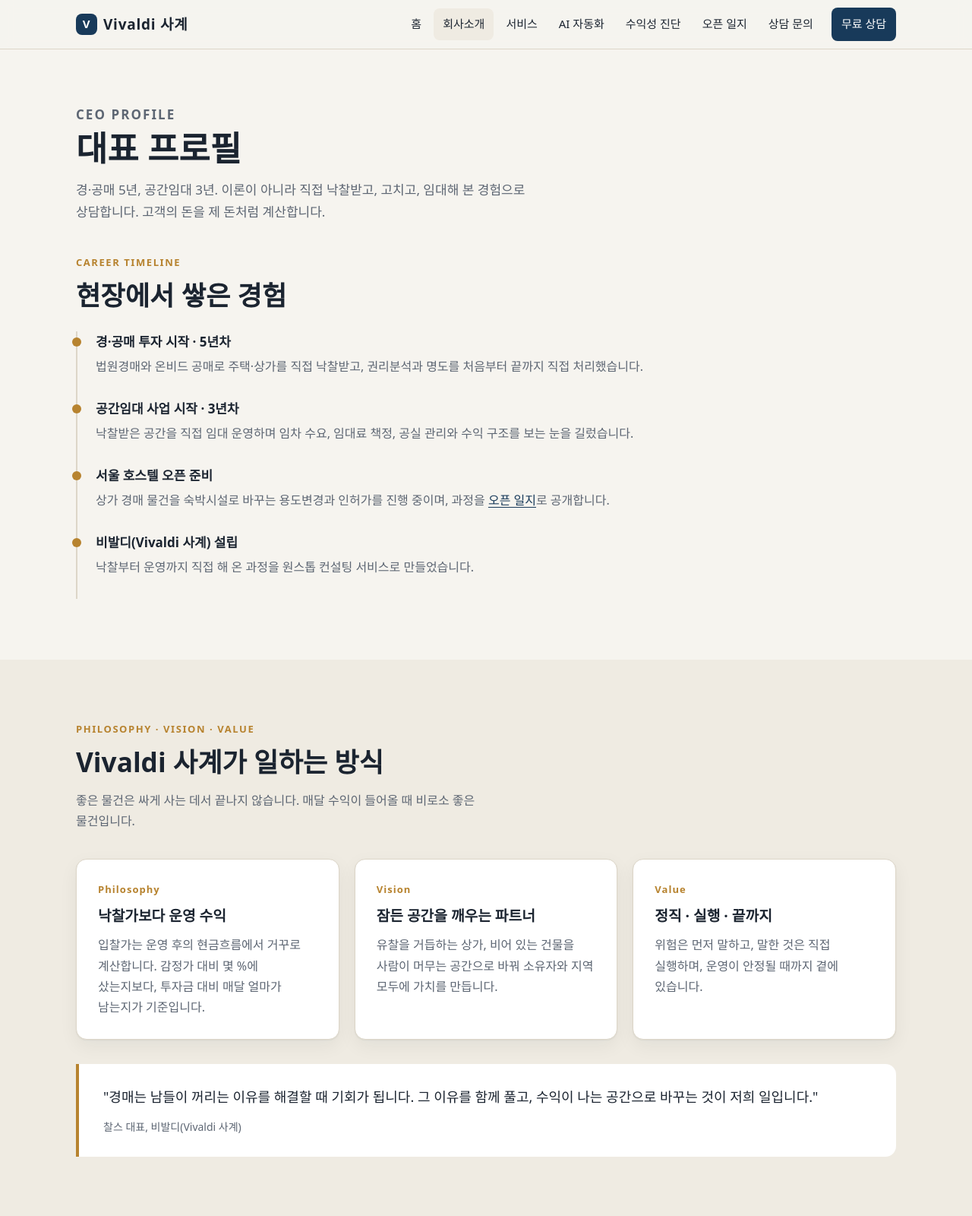
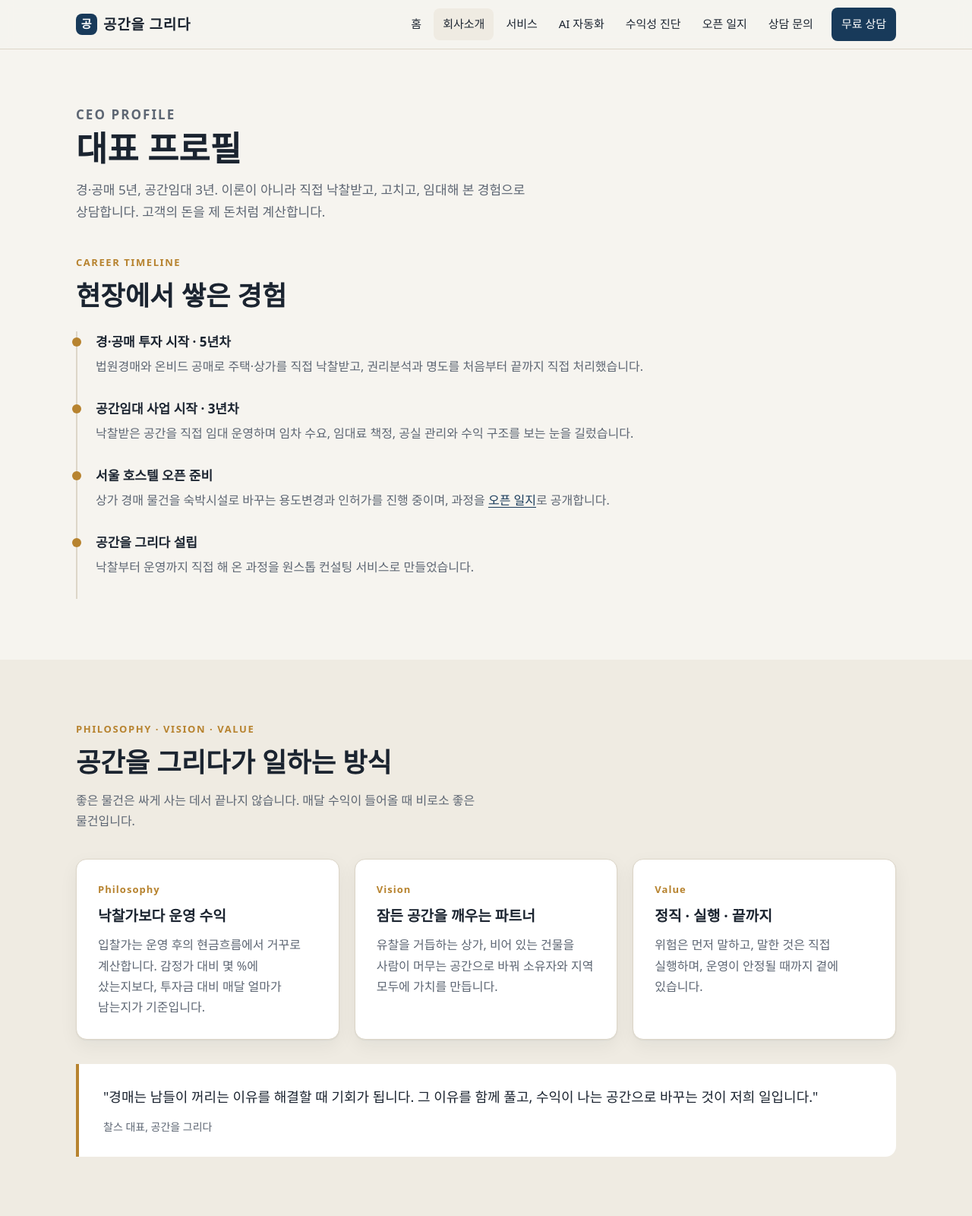
Before and after one commit to xpotray-kor/xpotray-kor.github.io, a plain HTML site: page about.html in a window 1280 px wide. Shown: the top 1600 px of the page at 76% size. Drawn offline with Linux system fonts and the light colour scheme; a web font is replaced by a local one.

Commit message:
Rename site brand to 공간을 그리다
Co-Authored-By: Claude Opus 5.5 <noreply@anthropic.com>
Claude-Session: https://claude.ai/code/session_01PWrYe5o1GPs2HZ7n2eoFEn

```diff
--- a/about.html
+++ b/about.html
@@ -3,7 +3,7 @@
 <head>
   <meta charset="utf-8">
   <meta name="viewport" content="width=device-width, initial-scale=1">
-  <title>회사소개 | Vivaldi 사계</title>
+  <title>회사소개 | 공간을 그리다</title>
   <meta name="description" content="경매·공매 투자와 숙박업 운영을 직접 하는 대표가 실행 중심으로 상담합니다.">
   <link rel="icon" href="assets/favicon.svg" type="image/svg+xml">
   <link rel="stylesheet" href="https://cdn.jsdelivr.net/gh/orioncactus/pretendard@v1.3.9/dist/web/variable/pretendardvariable-dynamic-subset.css">
@@ -29,7 +29,7 @@
           <li><b>경·공매 투자 시작 · 5년차</b><p>법원경매와 온비드 공매로 주택·상가를 직접 낙찰받고, 권리분석과 명도를 처음부터 끝까지 직접 처리했습니다.</p></li>
           <li><b>공간임대 사업 시작 · 3년차</b><p>낙찰받은 공간을 직접 임대 운영하며 임차 수요, 임대료 책정, 공실 관리와 수익 구조를 보는 눈을 길렀습니다.</p></li>
           <li><b>서울 호스텔 오픈 준비</b><p>상가 경매 물건을 숙박시설로 바꾸는 용도변경과 인허가를 진행 중이며, 과정을 <a href="log.html">오픈 일지</a>로 공개합니다.</p></li>
-          <li><b>비발디(Vivaldi 사계) 설립</b><p>낙찰부터 운영까지 직접 해 온 과정을 원스톱 컨설팅 서비스로 만들었습니다.</p></li>
+          <li><b>공간을 그리다 설립</b><p>낙찰부터 운영까지 직접 해 온 과정을 원스톱 컨설팅 서비스로 만들었습니다.</p></li>
         </ol>
       </div>
     </section>
@@ -37,7 +37,7 @@
     <section class="alt">
       <div class="container">
         <p class="eyebrow">Philosophy · Vision · Value</p>
-        <h2>Vivaldi 사계가 일하는 방식</h2>
+        <h2>공간을 그리다가 일하는 방식</h2>
         <p class="lead">좋은 물건은 싸게 사는 데서 끝나지 않습니다. 매달 수익이 들어올 때 비로소 좋은 물건입니다.</p>
         <div class="grid g3">
           <article class="card"><p class="num">Philosophy</p><h3>낙찰가보다 운영 수익</h3><p>입찰가는 운영 후의 현금흐름에서 거꾸로 계산합니다. 감정가 대비 몇 %에 샀는지보다, 투자금 대비 매달 얼마가 남는지가 기준입니다.</p></article>
@@ -46,7 +46,7 @@
         </div>
         <blockquote style="margin-top:32px">
           "경매는 남들이 꺼리는 이유를 해결할 때 기회가 됩니다. 그 이유를 함께 풀고, 수익이 나는 공간으로 바꾸는 것이 저희 일입니다."
-          <cite>찰스 대표, 비발디(Vivaldi 사계)</cite>
+          <cite>찰스 대표, 공간을 그리다</cite>
         </blockquote>
       </div>
     </section>
@@ -67,7 +67,7 @@
     <section>
       <div class="container">
         <div class="cta-band">
-          <h2>Vivaldi 사계와 함께 첫 물건을 찾아보세요</h2>
+          <h2>공간을 그리다와 함께 첫 물건을 찾아보세요</h2>
           <p>서비스와 진행 과정이 궁금하시면 아래에서 확인하실 수 있습니다.</p>
           <div class="cta-row">
             <a class="btn btn-accent" href="services.html">서비스 & 프로세스 보기</a>
--- a/js/main.js
+++ b/js/main.js
@@ -1,8 +1,8 @@
 /* 사이트 공통 설정 — 상호, 연락처는 여기 한 곳만 바꾸면 전체 페이지에 반영됩니다. */
 const SITE = {
-  name: "Vivaldi 사계",
-  nameKo: "비발디 사계",
-  company: "비발디",               // 상호
+  name: "공간을 그리다",
+  nameKo: "공간을 그리다",
+  company: "공간을 그리다",             // 상호
   ceo: "찰스",
   phone: "010-5555-8888",
   email: "",                      // TODO: 문의 이메일
@@ -32,7 +32,7 @@ function renderHeader() {
   el.className = "site-header";
   el.innerHTML = `
     <div class="container">
-      <a class="logo" href="index.html"><span class="logo-mark" aria-hidden="true">V</span>${SITE.name}</a>
+      <a class="logo" href="index.html"><span class="logo-mark" aria-hidden="true">공</span>${SITE.name}</a>
       <button class="menu-btn" aria-expanded="false" aria-controls="nav">메뉴</button>
       <nav class="nav" id="nav" aria-label="주 메뉴">${links}
         <a class="btn btn-primary btn-sm" href="${kakaoHref()}">무료 상담</a>
@@ -60,7 +60,7 @@ function renderFooter() {
   el.innerHTML = `
     <div class="container">
       <div>
-        <h4>${SITE.name} (${SITE.nameKo})</h4>
+        <h4>${SITE.name}${SITE.nameKo && SITE.nameKo !== SITE.name ? ` (${SITE.nameKo})` : ""}</h4>
         <p style="margin:0 0 8px">경매·공매로 싸게 사고, 고쳐서, 숙박과 임대로 채웁니다.<br>낙찰부터 운영까지 한 팀이 끝까지 책임지는 부동산 파트너.</p>
         <p style="margin:0">© ${new Date().getFullYear()} ${SITE.company}. All rights reserved.</p>
       </div>
```
Also changed, not shown: automation.html (+1 -1 lines), contact.html (+2 -2 lines), diagnosis.html (+1 -1 lines), index.html (+3 -3 lines), services.html (+2 -2 lines).
